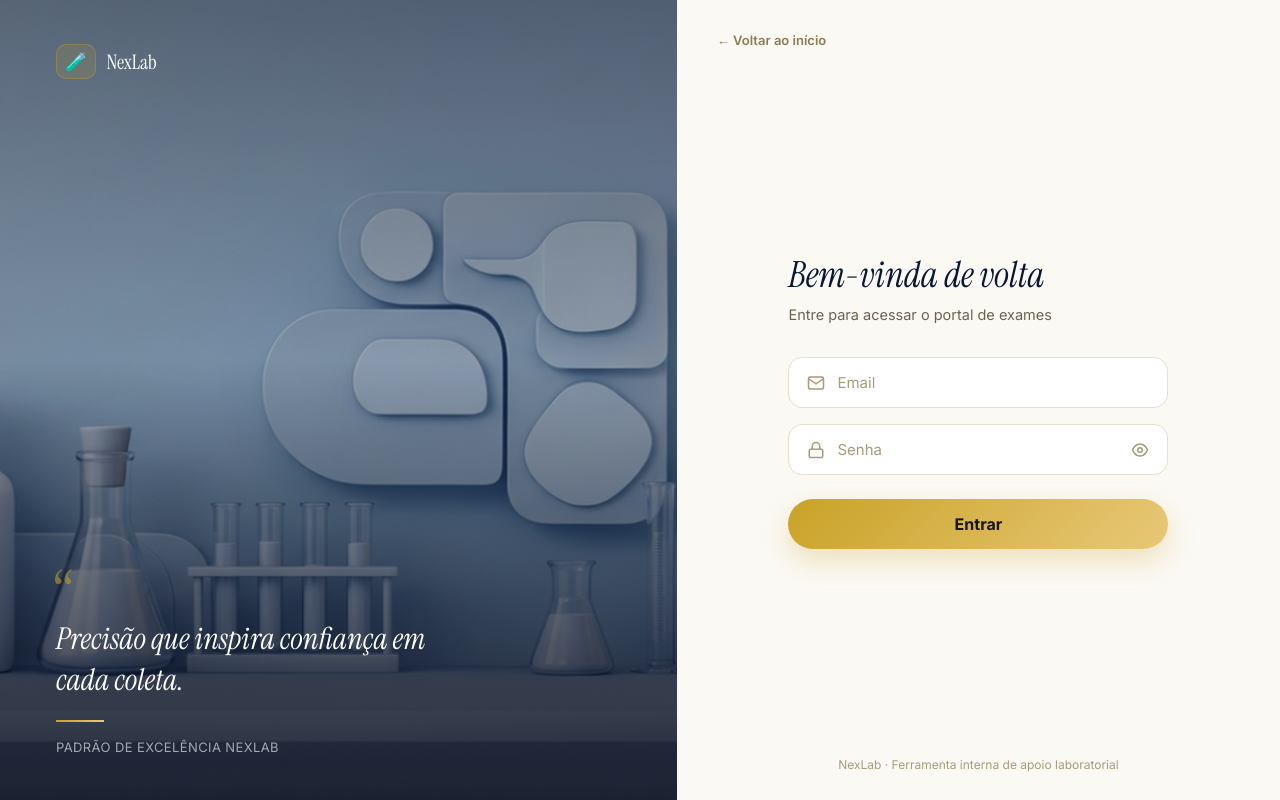
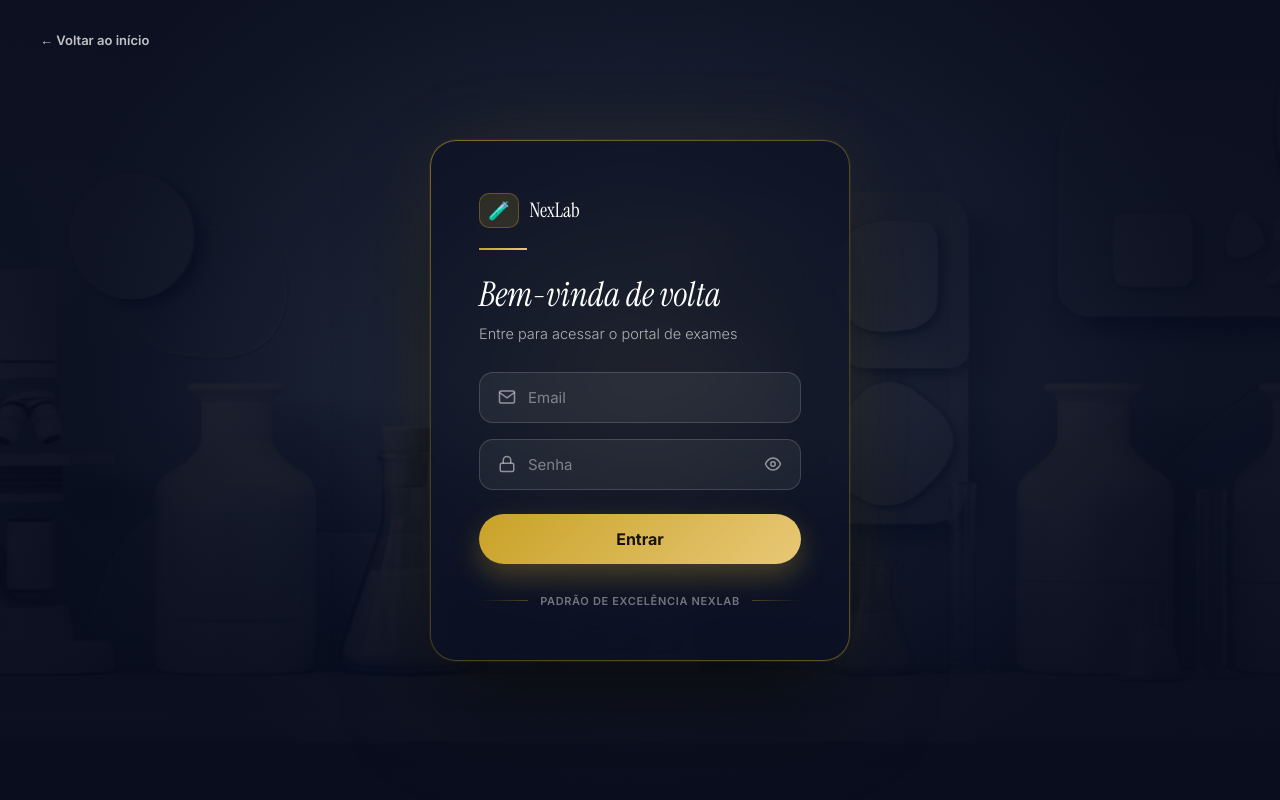
Before and after one commit to CrislaniaAlmeida/sistema-exames-laboratoriais, a React (Vite) app in the folder frontend/: page /login in a window 1280 px wide. Built offline with nearby package versions, Linux system fonts and the light colour scheme; no server answers.

Commit message:
Login: refina versao com card flutuante
Volta ao layout de card sobre a foto (preferido pela usuaria) e
adiciona borda dourada em gradiente, brilho ambiente sutil atras do
card e selo "Padrao de excelencia NexLab" no rodape do formulario.

```diff
--- a/frontend/src/pages/Login.css
+++ b/frontend/src/pages/Login.css
@@ -1,40 +1,77 @@
 @import url('https://fonts.googleapis.com/css2?family=Instrument+Serif:ital@0;1&family=Inter:wght@300;400;500;600;700&display=swap');
 
-.login-tela {
+.login-fundo {
+  position: relative;
   display: flex;
-  min-height: 100vh;
+  justify-content: center;
+  align-items: center;
+  height: 100vh;
+  overflow: hidden;
+  background-size: cover;
+  background-position: center 30%;
+  background-repeat: no-repeat;
   font-family: 'Inter', system-ui, sans-serif;
 }
 
-/* ---------- Painel esquerdo: foto + citacao ---------- */
-
-.login-painel-foto {
-  position: relative;
-  flex: 1.15;
-  background-size: cover;
-  background-position: center 30%;
-  background-repeat: no-repeat;
-  display: flex;
-  flex-direction: column;
-  justify-content: space-between;
-  padding: 44px 56px;
-  overflow: hidden;
-}
-
-.login-painel-overlay {
+.login-overlay {
   position: absolute;
   inset: 0;
   background:
-    linear-gradient(180deg, rgba(6, 10, 26, 0.55) 0%, rgba(6, 10, 26, 0.3) 45%, rgba(6, 10, 26, 0.88) 100%);
+    radial-gradient(circle at 50% 48%, rgba(201, 162, 39, 0.14), transparent 32%),
+    radial-gradient(circle at 50% 40%, rgba(6, 10, 26, 0.55), rgba(6, 10, 26, 0.88) 70%),
+    linear-gradient(180deg, rgba(6, 10, 26, 0.75) 0%, rgba(6, 10, 26, 0.55) 50%, rgba(6, 10, 26, 0.85) 100%);
 }
 
-.login-marca-topo {
+.login-voltar {
+  position: absolute;
+  top: 32px;
+  left: 40px;
+  z-index: 2;
+  color: rgba(255, 255, 255, 0.75);
+  text-decoration: none;
+  font-size: 13px;
+  font-weight: 600;
+  transition: color 0.15s ease;
+}
+
+.login-voltar:hover {
+  color: #ffffff;
+}
+
+.login-card {
   position: relative;
   z-index: 1;
+  background: rgba(11, 16, 36, 0.58);
+  backdrop-filter: blur(24px);
+  -webkit-backdrop-filter: blur(24px);
+  border: 1px solid rgba(201, 162, 39, 0.28);
+  padding: 52px 48px;
+  border-radius: 26px;
+  box-shadow:
+    0 0 0 1px rgba(201, 162, 39, 0.08),
+    0 50px 100px -20px rgba(0, 0, 0, 0.65),
+    0 0 90px -10px rgba(201, 162, 39, 0.12);
+  width: 420px;
+}
+
+.login-card::before {
+  content: '';
+  position: absolute;
+  inset: -1px;
+  border-radius: 26px;
+  padding: 1px;
+  background: linear-gradient(160deg, rgba(201, 162, 39, 0.45), transparent 40%, transparent 70%, rgba(201, 162, 39, 0.25));
+  -webkit-mask: linear-gradient(#fff 0 0) content-box, linear-gradient(#fff 0 0);
+  -webkit-mask-composite: xor;
+  mask-composite: exclude;
+  pointer-events: none;
+}
+
+.login-marca {
   display: flex;
   align-items: center;
   gap: 10px;
-  text-decoration: none;
+  margin-bottom: 20px;
 }
 
 .login-marca-icone {
@@ -52,91 +89,27 @@
   color: #ffffff;
 }
 
-.login-cita {
-  position: relative;
-  z-index: 1;
-  max-width: 420px;
-}
-
-.login-cita-aspas {
-  font-family: 'Instrument Serif', Georgia, serif;
-  font-size: 64px;
-  color: rgba(201, 162, 39, 0.55);
-  line-height: 1;
-  display: block;
-  margin-bottom: -12px;
-}
-
-.login-cita p {
-  font-family: 'Instrument Serif', Georgia, serif;
-  font-style: italic;
-  font-size: 30px;
-  line-height: 1.35;
-  color: #ffffff;
-  margin: 0 0 20px;
-}
-
 .login-linha {
   width: 48px;
   height: 2px;
   background: linear-gradient(90deg, #c9a227, #e8c877);
-  margin-bottom: 14px;
-}
-
-.login-cita-legenda {
-  font-size: 13px;
-  color: rgba(255, 255, 255, 0.6);
-  letter-spacing: 0.03em;
-  text-transform: uppercase;
-}
-
-/* ---------- Painel direito: formulario ---------- */
-
-.login-painel-form {
-  flex: 1;
-  min-width: 420px;
-  display: flex;
-  flex-direction: column;
-  justify-content: center;
-  align-items: center;
-  position: relative;
-  background: #fbf9f4;
-  padding: 56px;
-}
-
-.login-voltar {
-  position: absolute;
-  top: 32px;
-  left: 40px;
-  color: #8a7c56;
-  text-decoration: none;
-  font-size: 13px;
-  font-weight: 600;
-  transition: color 0.15s ease;
-}
-
-.login-voltar:hover {
-  color: #0b1733;
-}
-
-.login-form-conteudo {
-  width: 100%;
-  max-width: 380px;
+  margin-bottom: 22px;
 }
 
 .login-titulo {
   margin: 0;
   font-family: 'Instrument Serif', Georgia, serif;
   font-style: italic;
-  font-size: 36px;
+  font-size: 34px;
   font-weight: 400;
-  color: #0b1733;
+  color: #ffffff;
 }
 
 .login-subtitulo {
-  margin: 8px 0 34px 0;
+  margin: 8px 0 30px 0;
   font-size: 14.5px;
-  color: #6b6350;
+  color: rgba(255, 255, 255, 0.65);
+  font-weight: 300;
 }
 
 .login-form {
@@ -149,20 +122,21 @@
   display: flex;
   align-items: center;
   gap: 10px;
-  background-color: #ffffff;
-  border: 1px solid #e6e0d0;
+  background-color: rgba(255, 255, 255, 0.06);
+  border: 1px solid rgba(255, 255, 255, 0.15);
   border-radius: 14px;
   padding: 14px 18px;
   transition: border-color 0.15s ease;
 }
 
 .login-input-grupo:focus-within {
-  border-color: #c9a227;
+  border-color: rgba(201, 162, 39, 0.5);
+  box-shadow: 0 0 0 3px rgba(201, 162, 39, 0.1);
 }
 
 .login-icone {
   display: flex;
-  color: #a89b7a;
+  color: rgba(255, 255, 255, 0.5);
   flex-shrink: 0;
 }
 
@@ -171,13 +145,13 @@
   background: transparent;
   outline: none;
   font-size: 15px;
-  color: #0b1733;
+  color: #ffffff;
   width: 100%;
   font-family: inherit;
 }
 
 .login-input-grupo input::placeholder {
-  color: #a89b7a;
+  color: rgba(255, 255, 255, 0.42);
 }
 
 .login-toggle-senha {
@@ -186,7 +160,7 @@
   justify-content: center;
   background: none;
   border: none;
-  color: #a89b7a;
+  color: rgba(255, 255, 255, 0.5);
   cursor: pointer;
   padding: 0;
   flex-shrink: 0;
@@ -194,11 +168,11 @@
 }
 
 .login-toggle-senha:hover {
-  color: #6b6350;
+  color: rgba(255, 255, 255, 0.85);
 }
 
 .login-erro {
-  color: #b91c1c;
+  color: #f87171;
   font-size: 13px;
   margin: 0;
 }
@@ -214,12 +188,12 @@
   border-radius: 999px;
   cursor: pointer;
   transition: box-shadow 0.15s ease, transform 0.12s ease;
-  box-shadow: 0 12px 28px rgba(201, 162, 39, 0.28);
+  box-shadow: 0 12px 28px rgba(201, 162, 39, 0.3);
   font-family: 'Inter', system-ui, sans-serif;
 }
 
 .login-botao:hover:not(:disabled) {
-  box-shadow: 0 16px 34px rgba(201, 162, 39, 0.38);
+  box-shadow: 0 16px 34px rgba(201, 162, 39, 0.4);
   transform: translateY(-1px);
 }
 
@@ -228,36 +202,36 @@
   cursor: default;
 }
 
-.login-rodape {
-  position: absolute;
-  bottom: 28px;
-  font-size: 12px;
-  color: #a89b7a;
+.login-selo {
+  display: flex;
+  align-items: center;
+  gap: 12px;
+  margin-top: 30px;
+  color: rgba(255, 255, 255, 0.42);
+  font-size: 11px;
+  font-weight: 600;
+  letter-spacing: 0.06em;
+  text-transform: uppercase;
 }
 
-@media (max-width: 900px) {
-  .login-tela {
-    flex-direction: column;
-  }
+.login-selo-linha {
+  flex: 1;
+  height: 1px;
+  background: linear-gradient(90deg, transparent, rgba(201, 162, 39, 0.35));
+}
 
-  .login-painel-foto {
-    flex: none;
-    min-height: 260px;
-    padding: 28px 28px;
-  }
+.login-selo-linha:last-child {
+  background: linear-gradient(90deg, rgba(201, 162, 39, 0.35), transparent);
+}
 
-  .login-cita p {
-    font-size: 22px;
-  }
-
-  .login-painel-form {
-    min-width: 0;
-    padding: 40px 28px;
-    flex: 1;
+@media (max-width: 480px) {
+  .login-card {
+    width: 90vw;
+    padding: 36px 28px;
   }
 
   .login-voltar {
+    left: 20px;
     top: 20px;
-    left: 20px;
   }
 }
--- a/frontend/src/pages/Login.jsx
+++ b/frontend/src/pages/Login.jsx
@@ -37,27 +37,17 @@ function Login() {
   }
 
   return (
-    <div className="login-tela">
-      <aside className="login-painel-foto" style={{ backgroundImage: `url(${fundoLogin})` }}>
-        <div className="login-painel-overlay" />
+    <div className="login-fundo" style={{ backgroundImage: `url(${fundoLogin})` }}>
+      <div className="login-overlay" />
 
-        <Link to="/" className="login-marca-topo">
+      <Link to="/" className="login-voltar">← Voltar ao início</Link>
+
+      <div className="login-card">
+        <div className="login-marca">
           <span className="login-marca-icone">🧪</span>
           <span className="login-marca-texto">NexLab</span>
-        </Link>
-
-        <div className="login-cita">
-          <span className="login-cita-aspas">“</span>
-          <p>Precisão que inspira confiança em cada coleta.</p>
+        </div>
         <div className="login-linha" />
-          <span className="login-cita-legenda">Padrão de excelência NexLab</span>
-        </div>
-      </aside>
-
-      <main className="login-painel-form">
-        <Link to="/" className="login-voltar">← Voltar ao início</Link>
-
-        <div className="login-form-conteudo">
         <h1 className="login-titulo">Bem-vinda de volta</h1>
         <p className="login-subtitulo">Entre para acessar o portal de exames</p>
 
@@ -118,10 +108,13 @@ function Login() {
             {carregando ? 'Entrando...' : 'Entrar'}
           </button>
         </form>
+
+        <div className="login-selo">
+          <span className="login-selo-linha" />
+          <span>Padrão de excelência NexLab</span>
+          <span className="login-selo-linha" />
         </div>
-
-        <span className="login-rodape">NexLab · Ferramenta interna de apoio laboratorial</span>
-      </main>
+      </div>
     </div>
   );
 }
```
Lines whose indentation alone changed are shown as unchanged.
